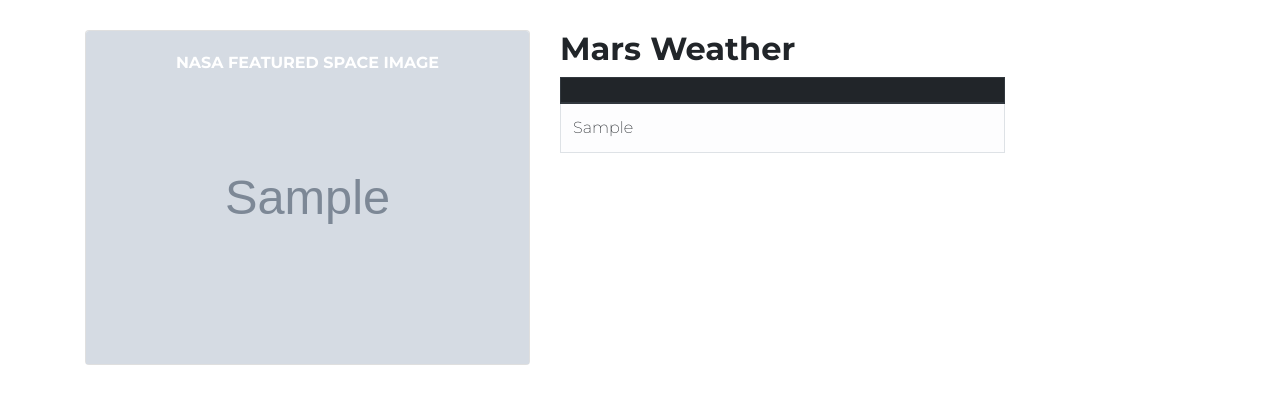
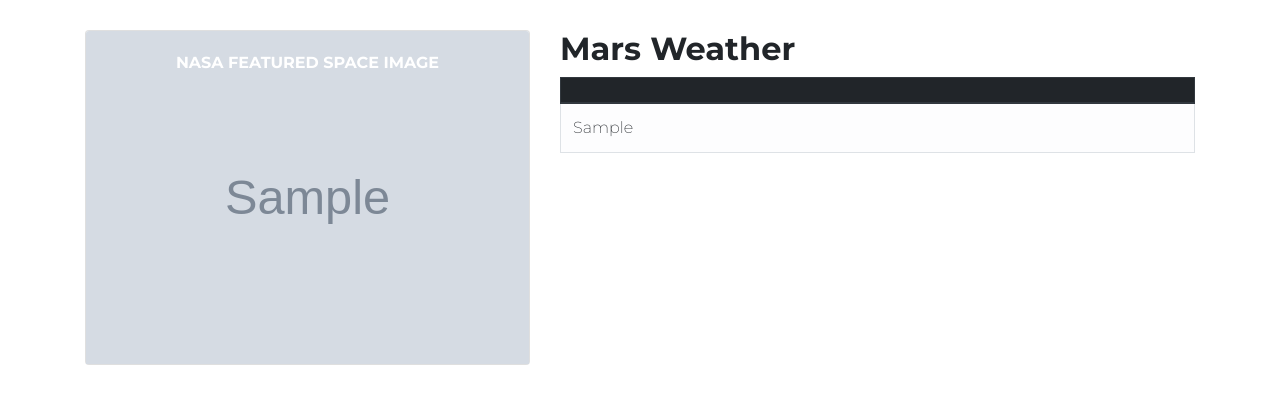
Before and after one commit to diannejardinez/web-scraping-challenge, a Flask app: page / in a window 1280 px wide. Shown: the part 288-701 px from the top of the page. Run offline with Flask 2, Linux system fonts and the light colour scheme; grey boxes marked "Sample" are stand-in pictures; a database or web service that is not in the repository returns one stand-in record (values such as "Sample title"); some libraries are stand-ins or nearby versions.

Commit message:
mars wthr tble

```diff
--- a/templates/index.html
+++ b/templates/index.html
@@ -39,7 +39,7 @@
                 </div>
               </div>
     <!-- Mars Weather -->
-              <div class="col-sm-6 col-lg-5">
+              <div class="col-sm-6 col-lg-7">
                 <h2 class="font-weight-bold">Mars Weather</h2>
                 <table class="table table-bordered table-light" >
                   <thead class="thead-dark">
```
Also changed, not shown: screenshot-index.png.
